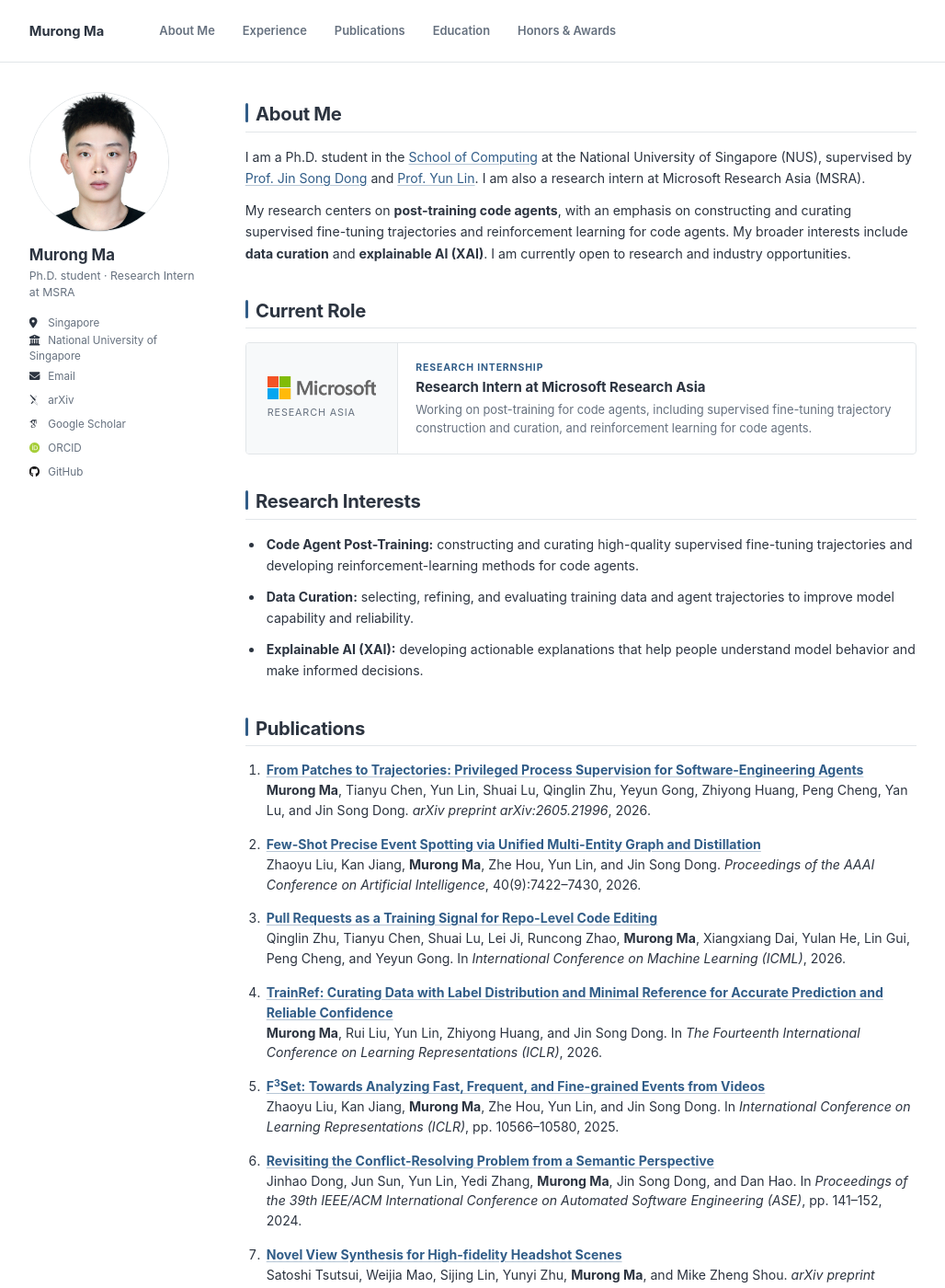
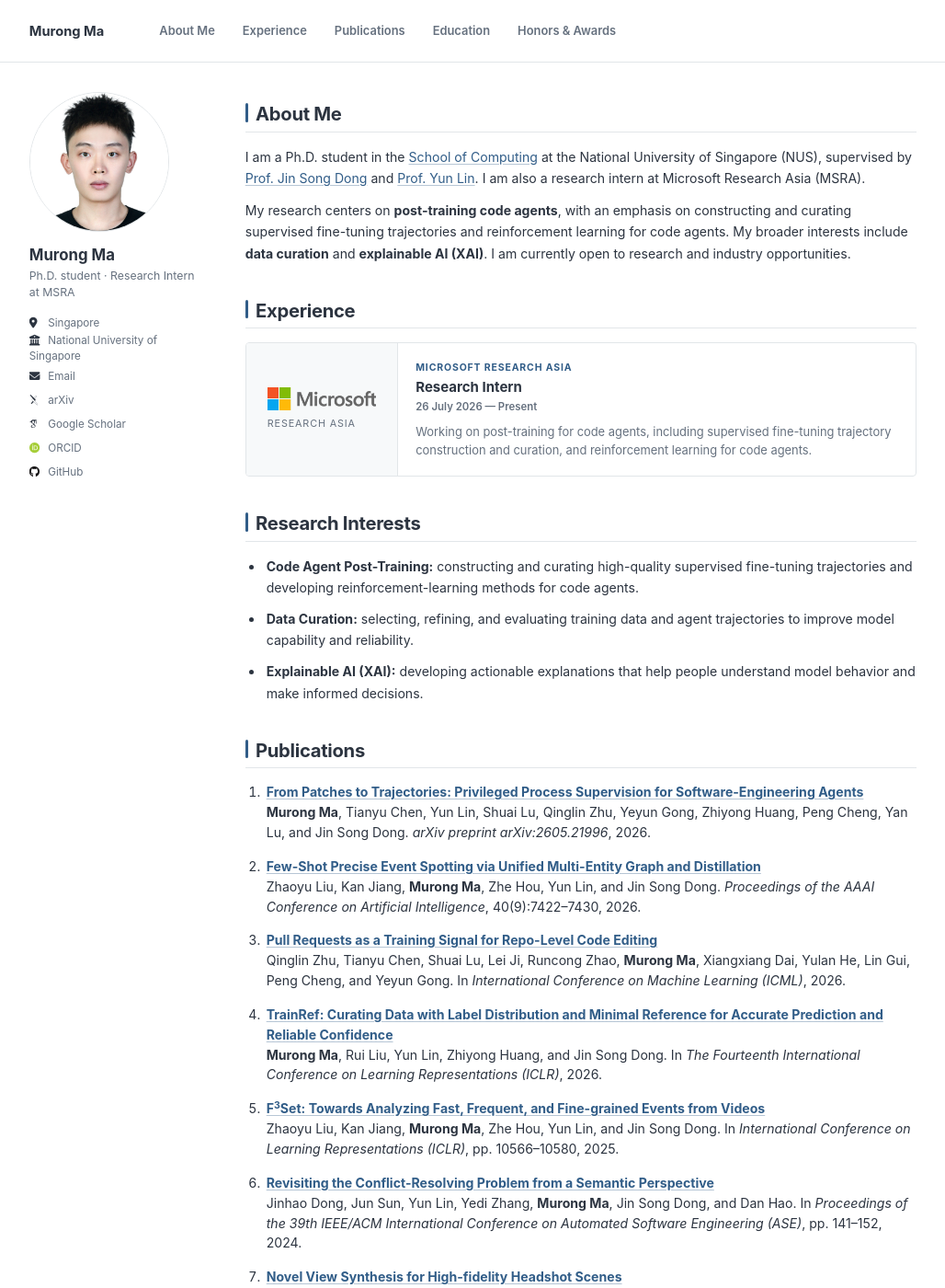
Before and after one commit to M-Myron/m-myron.github.io, a Jekyll site: the page built from _pages/about.md, in a window 1280 px wide and 1400 px high. Shown: the whole window at 92% size, without its empty margins (27-1055 px from the left). Built offline with Jekyll 4.4.1, drawn with Linux system fonts in a browser that asks for light colours; some web fonts are replaced.

Commit message:
Clarify MSRA internship experience

```diff
--- a/_data/navigation.yml
+++ b/_data/navigation.yml
@@ -9,7 +9,7 @@ main:
     url: /#about-me
 
   - title: "Experience"
-    url: /#current-role
+    url: /#experience
 
   - title: "Publications"
     url: /#publications
--- a/_pages/about.md
+++ b/_pages/about.md
@@ -16,7 +16,7 @@ I am a Ph.D. student in the [School of Computing](https://www.comp.nus.edu.sg/)
 
 My research centers on **post-training code agents**, with an emphasis on constructing and curating supervised fine-tuning trajectories and reinforcement learning for code agents. My broader interests include **data curation** and **explainable AI (XAI)**. I am currently open to research and industry opportunities.
 
-## Current Role
+## Experience
 
 <div class="current-role">
   <div class="current-role__brand">
@@ -26,8 +26,9 @@ My research centers on **post-training code agents**, with an emphasis on constr
     </a>
   </div>
   <div class="current-role__details">
-    <p class="current-role__label">Research Internship</p>
-    <h3>Research Intern at Microsoft Research Asia</h3>
+    <p class="current-role__label">Microsoft Research Asia</p>
+    <h3>Research Intern</h3>
+    <p class="current-role__period"><time datetime="2026-07-26">26 July 2026</time> — Present</p>
     <p>Working on post-training for code agents, including supervised fine-tuning trajectory construction and curation, and reinforcement learning for code agents.</p>
   </div>
 </div>
--- a/_sass/layout/_profile.scss
+++ b/_sass/layout/_profile.scss
@@ -243,9 +243,16 @@ body {
 }
 
 .current-role__details h3 {
-  margin: 0 0 0.4rem;
+  margin: 0 0 0.2rem;
   color: var(--academic-ink);
   font-size: 1rem;
+}
+
+.current-role__details .current-role__period {
+  margin: 0 0 0.55rem;
+  color: var(--academic-muted);
+  font-size: 0.76rem;
+  font-weight: 600;
 }
 
 .current-role__details p:last-child {
```
